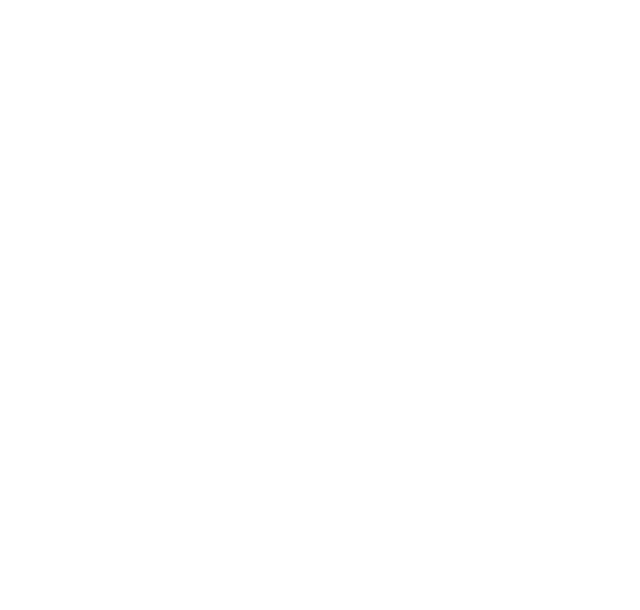
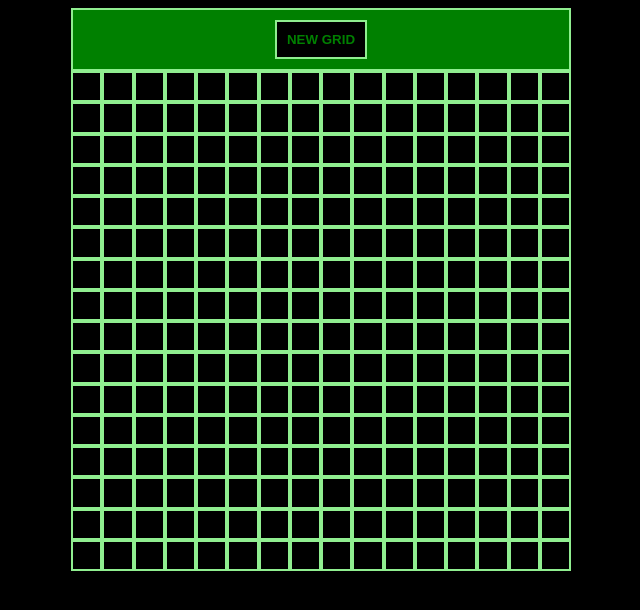
Before and after one commit to H8991/etch-a-sketch, a plain HTML site: page index.html in a window 1280 px wide. Shown: the whole page, without its empty margins (319-959 px from the left). Drawn offline with Linux system fonts and the light colour scheme.

Commit message:
Correct files uploaded.

```diff
--- a/index.html
+++ b/index.html
@@ -8,6 +8,11 @@
     <script src="script.js" defer></script>
 </head>
 <body>
+    <div class="btn-container">
+        <button id="newGridBtn">NEW GRID</button>
+    </div>
+    <div class="grid-container">
 
+    </div>
 </body>
 </html>
--- a/script.js
+++ b/script.js
@@ -0,0 +1,59 @@
+// Accessed HTML Elements
+// Grid container
+const container = document.querySelector(".grid-container");
+// New Grid Button
+const newGridBtn = document.querySelector("#newGridBtn");
+
+// Variables
+let gridSize = 16;
+
+// Functions
+function generateGrid() {
+    container.innerHTML = "";
+
+    for (let j = 0; j < gridSize; j++) {
+        for (let i = 0; i < gridSize; i++) {
+            const cell = document.createElement("div");
+            cell.classList.add("cell");
+            cell.style.width = `calc(100% / ${gridSize}`;
+            cell.style.height = `calc(100% / ${gridSize}`;
+            container.appendChild(cell);
+        }
+    }
+}
+function clearGrid() {
+    container.innerHTML = "";
+}
+function generateRBG() {
+    let r = Math.floor(Math.random() * 256);
+    let g = Math.floor(Math.random() * 256);
+    let b = Math.floor(Math.random() * 256);
+    return `rgb(${r}, ${g}, ${b})`;
+
+}
+// Program - Event Listeners
+
+// Fill squares
+container.addEventListener("mouseout", (event) => {
+    event.target.style.backgroundColor = generateRBG();
+    event.target.classList.add("filled");
+});
+
+// On page load
+document.addEventListener("DOMContentLoaded", () => {
+    generateGrid();
+})
+
+// New grid button functionality
+newGridBtn.addEventListener("click", () => {
+    let response = prompt("How many squares per side for the new grid? (100 max)");
+
+    if (response > 100 || response < 5) {
+        response = prompt("Please choose between 5-100");
+    }
+    else {
+        clearGrid();
+        gridSize = response;
+        generateGrid();
+    }
+});
--- a/styles.css
+++ b/styles.css
@@ -0,0 +1,43 @@
+* {
+    box-sizing: border-box;
+}
+body {
+    background-color: black;
+}
+/* Grid */
+.grid-container {
+    display: flex;
+    flex-wrap: wrap;
+    overflow: hidden;
+    width: 500px;
+    height: 500px;
+    margin: auto;
+}
+/* Cell */
+.cell {
+    /* width: calc(100% /16); */
+    /* height: calc(100% / 16); */
+    text-align: center;
+    height: auto;
+    border: 2px solid lightgreen;
+}
+.cell:hover {
+    background-color: rgba(44, 222, 44, 0.5);
+}
+/* Button */
+.btn-container {
+    width: 500px;
+    background-color: green;
+    margin: auto;
+    display: flex;
+    justify-content: center;
+    border: 2px solid lightgreen;
+}
+#newGridBtn {
+    margin: 10px;
+    padding: 10px;
+    background-color: black;
+    color: green;
+    font-weight: bold;
+    border: 2px solid lightgreen;
+}
```
